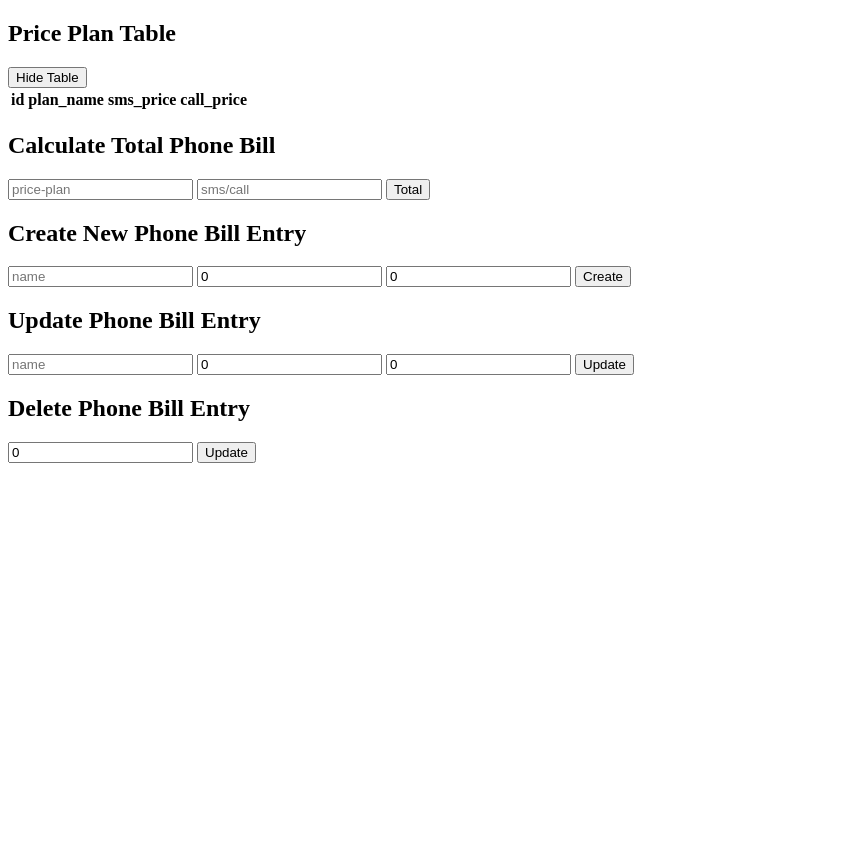
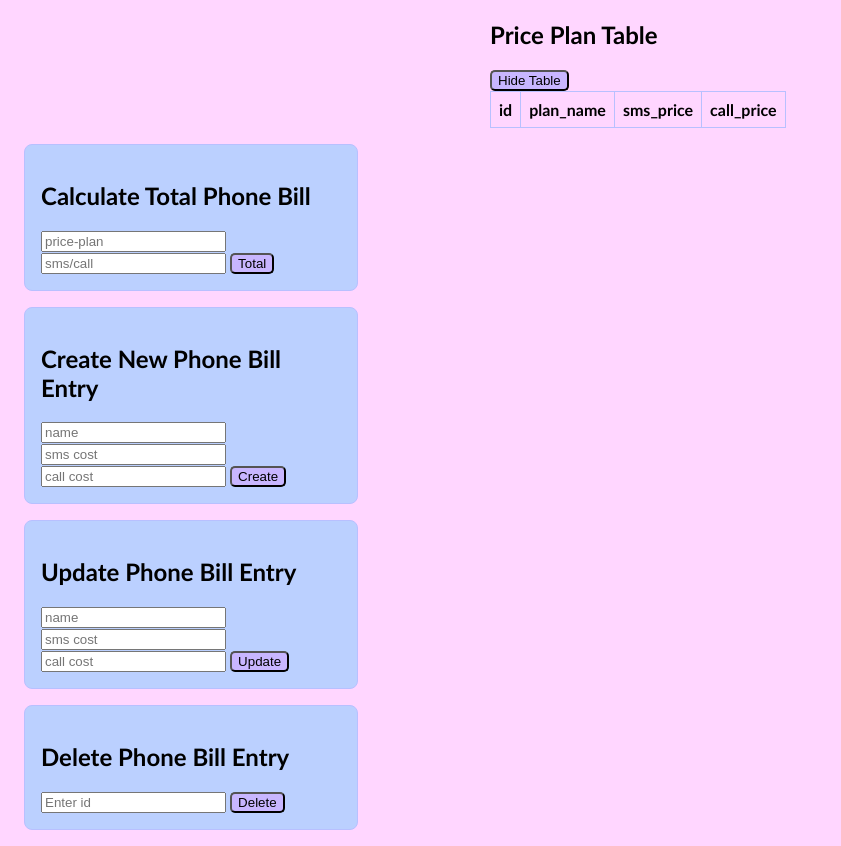
Before and after one commit to Billie-Matemba/price_plan_api, a website: page public/index.html in a window 1280 px wide. Both pictures are taken after a click on the button "Show Table". Shown: the whole page, without its empty margins (0-841 px from the left). Before the commit the page ends 800 px from the top, so only its background shows below. Drawn offline with nearby package versions, Linux system fonts and the light colour scheme; no server answers.

Commit message:
third commit

```diff
--- a/public/alpine.js
+++ b/public/alpine.js
@@ -4,14 +4,14 @@ document.addEventListener('alpine:init', () => {
         plan: '',
         actions: '',
         newPlan: '',
-        smsCost: 0,
-        callCost: 0,
-        idNum: 0,
+        smsCost: '',
+        callCost: '',
+        idNum: '',
         total: '',
         message: '',
         existingPlan: '',
-        newCallCost: 0,
-        newSmsCost: 0,
+        newCallCost: '',
+        newSmsCost: '',
         showPricePlan: false,
 
         fetchPlan() {
--- a/public/index.html
+++ b/public/index.html
@@ -13,6 +13,7 @@
 
 <body>
     <div x-data="pricePlan" x-init="fetchPlan()">
+        <div class="centered">
             <h2>Price Plan Table</h2>
             <button @click=togglePricePlan>
                 <span x-text="showPricePlan ? 'Hide Table' : 'Show Table'"></span>
@@ -37,7 +38,9 @@
                     </template>
                 </tbody>
             </table>
-        <div>
+        </div>
+
+        <div class="centered phone">
             <h2>Calculate Total Phone Bill</h2>
             <input type="text" placeholder="price-plan" x-model="plan">
             <input type="text" placeholder="sms/call" x-model="actions">
@@ -45,7 +48,7 @@
             <span x-text="total"></span>
         </div>
 
-        <div>
+        <div class="centered phone">
             <h2>Create New Phone Bill Entry</h2>
             <input type="text" placeholder="name" x-model="newPlan">
             <input type="text" placeholder="sms cost" x-model="smsCost">
@@ -53,7 +56,8 @@
             <button @click="createPricePlan">Create</button>
             <!-- <div x-show="message" x-text="message" class="message"></div> -->
         </div>
-        <div>
+
+        <div class="centered phone">
             <h2>Update Phone Bill Entry</h2>
             <input type="text" placeholder="name" x-model="existingPlan">
             <input type="text" placeholder="sms cost" x-model="newSmsCost">
@@ -63,10 +67,10 @@
 
         </div>
 
-        <div>
+        <div class="centered phone">
             <h2>Delete Phone Bill Entry</h2>
             <input type="text" placeholder="Enter id" x-model="idNum">
-            <button @click="deletePricePlan">Update</button>
+            <button @click="deletePricePlan">Delete</button>
         </div>
     </div>
 </body>
--- a/public/styles.css
+++ b/public/styles.css
@@ -0,0 +1,87 @@
+/**.pizza {
+    border: 1px solid;
+    margin-bottom: 1em;
+    padding: 1em;
+}**/
+/** centre a div**/
+
+.centered {
+    width: 300px;
+    margin: 0 auto; /* Center horizontally */
+    /* background-color: lightgray; */
+}
+
+
+body{
+    background-color:#FFD6FF ;
+    font-family: 'Gill Sans', 'Gill Sans MT', Calibri, 'Trebuchet MS', sans-serif;
+ }
+
+ .butt {
+    display: inline-flex;
+    gap: 1em;
+ }
+
+/*table*/
+
+table {
+    border-collapse: collapse;
+    border: 1px  solid #B8C0FF;
+    width: 70%;
+}
+table th, table td {
+    border: 1px  solid #B8C0FF;
+    padding: 8px;
+}
+
+button {
+    border-radius: 5px;
+    color: black;
+    background-color: #C8B6FF;
+    /* height: 100%; */
+ }
+
+ .phone{
+     border:1px solid #B8C0FF;
+     padding: 1em;
+     margin: 1em;
+     border-radius: 0.5em;
+     background-color: #BBD0FF;
+     /* flex: 1 1 calc(25% ); */
+
+ }
+
+
+ .txt {
+    display: flex;
+
+    gap: 5px;
+    /**float: right;**/
+ }
+ .medium{
+     background-color: #E7C6FF;
+ }
+
+ .large_pizza{
+     background-color: #C8B6FF;
+ }
+
+ .small_pizza{
+     background-color: #B8C0FF;
+ }
+ .contact{
+     background-color: #BBD0FF;
+ }
+ @media (min-width: 960px) {
+     /* .pizzas {
+         display:flex;
+     } */
+     .pizza-container{
+        display: flex;
+        flex-wrap: wrap;
+
+     }
+
+ }
+
+ [x-cloak] { display: none !important; }
```
Also changed, not shown: 1 other file. Lines whose indentation alone changed are shown as unchanged.
